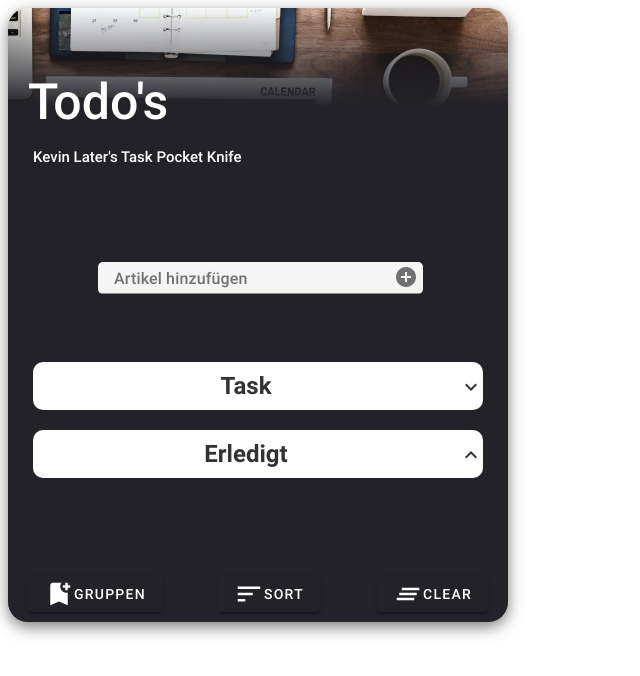
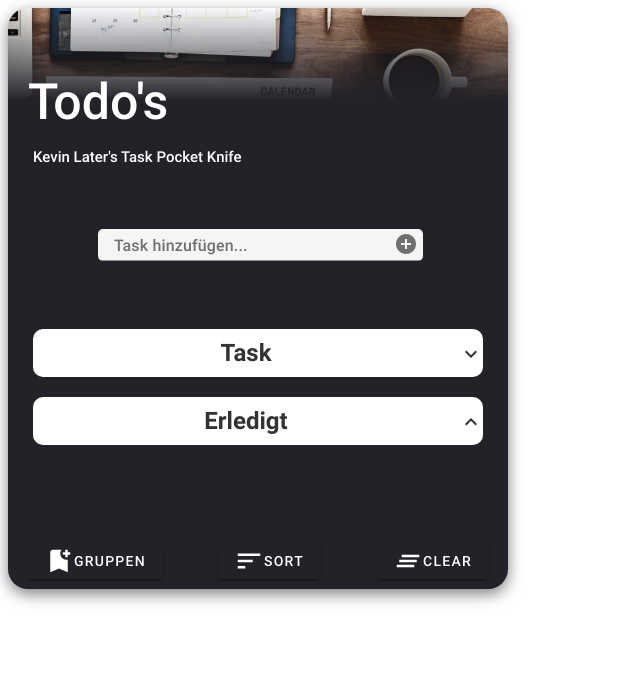
Before and after one commit to laterkevin/List-App, a React (Create React App) app: page / in a window 1280 px wide. Shown: the top 676 px of the page, without its empty margins (0-640 px from the left). Built offline with nearby package versions, Linux system fonts and the light colour scheme.

Commit message:
Documentation added!

```diff
--- a/index.html
+++ b/index.html
@@ -10,7 +10,7 @@
 <body>
 
 <header>
-    <h1>MPP</h1>
+    <h1>KTPK</h1>
     <nav>
         <input type="text" placeholder="Artikel hinzufügen">
         <button class="material-icons" style="vertical-align: bottom">add_circle</button>
--- a/public/css/styles.css
+++ b/public/css/styles.css
@@ -110,7 +110,9 @@ dd label input[type="checkbox"] {
 }
 
 dd input[type="search"] {
-    margin-left: 1.5rem;
+    margin-top: 0.4rem;
+    width: 380px;
+    margin-right: 10px;
 }
 
 .mdc-text-field {
@@ -198,3 +200,7 @@ main {
     text-shadow: #222228;
     padding-left: 5px;
 }
+
+h3 {
+    padding-top: 10px;
+}
--- a/src/App.js
+++ b/src/App.js
@@ -6,7 +6,7 @@ import SortierDialog from "./components/SortierDialog";
 
 /**
  * @version 1.0
- * @author Alfred Walther <alfred.walther@syntax-institut.de>
+ * @author Kevin Later <info@kevinlater.com>
  * @description Diese App ist eine Einkaufsliste mit React.js und separatem Model, welche Offline verwendet werden kann
  * @license Gnu Public Lesser License 3.0
  *
@@ -39,18 +39,21 @@ class App extends React.Component {
     })
   }
 
+  /** klappt Kategorie einkaufen aus oder zu */
   einkaufenAufZuKlappen() {
     const neuerZustand = !this.state.einkaufenAufgeklappt
     localStorage.setItem("einkaufenAufgeklappt", neuerZustand)
     this.setState({einkaufenAufgeklappt: neuerZustand})
   }
 
+  /** klappt Kategorie erledigt aus oder zu */
   erledigtAufZuKlappen() {
     const neuerZustand = !this.state.erledigtAufgeklappt
     localStorage.setItem("erledigtAufgeklappt", neuerZustand)
     this.setState({erledigtAufgeklappt: neuerZustand})
   }
 
+  /** Löscht den Local Storage */
   lsLoeschen() {
     if (confirm("Wollen Sie wirklich alles löschen?!")) {
       localStorage.clear()
@@ -68,6 +71,7 @@ class App extends React.Component {
     this.setState(this.state)
   }
 
+  /** Fügt einen Artikel hinzu */
   artikelHinzufuegen() {
     const eingabe = document.getElementById("artikelEingabe")
     const artikelName = eingabe.value.trim()
@@ -79,12 +83,21 @@ class App extends React.Component {
     eingabe.focus()
   }
 
+  /**
+   * Markiert die aktive Gruppe farbig und fügt nur in der aktiven Gruppe artikel hinzu
+   * @param {gruppe} gruppe - Die aktuelle Gruppe wird als aktive Gruppe gesetzt
+   * */
   setAktiveGruppe(gruppe) {
     Modell.aktiveGruppe = gruppe
     Modell.informieren("[App] Gruppe \"" + gruppe.name + "\" ist nun aktiv")
     this.setState({aktiveGruppe: Modell.aktiveGruppe})
   }
 
+  /**
+   * Schließt den Sortier Dialog
+   * @param {reihenfolge} reihenfolge - Eigene Reihenfolge
+   * @param {sortieren}  sortieren - aufsteigend, absteigend
+   */
   closeSortierDialog = (reihenfolge, sortieren) => {
     if (sortieren) {
       Modell.sortieren(reihenfolge)
@@ -138,15 +151,15 @@ class App extends React.Component {
       <div id="container">
         <header>
           <div className="wrap">
-            <span className="title" onClick="location='http://thepeople.com.au'">Todo's</span>
-            <p><span className="subtitle" onClick="location='http://thepeople.com.au'">Kevin Later's Task Pocket Knife</span></p>
+            <span className="title">Todo's</span>
+            <p><span className="subtitle">Kevin Later's Task Pocket Knife</span></p>
           </div>
-          <h1></h1>
+          <h3></h3>
           <label
             className="mdc-text-field mdc-text-field--filled mdc-text-field--with-trailing-icon mdc-text-field--no-label">
             <span className="mdc-text-field__ripple"></span>
             <input className="mdc-text-field__input" type="search"
-                   id="artikelEingabe" placeholder="Artikel hinzufügen"
+                   id="artikelEingabe" placeholder="Task hinzufügen..."
                    onKeyPress={e => (e.key == 'Enter') ? this.artikelHinzufuegen() : ''}/>
             <span className="mdc-line-ripple"></span>
             <i className="material-icons mdc-text-field__icon mdc-text-field__icon--trailing"
--- a/src/components/ArtikelTag.js
+++ b/src/components/ArtikelTag.js
@@ -38,7 +38,7 @@ class ArtikelTag extends React.Component {
       artikelName = <s>{artikel.name}</s>
     }
 
-    // erlaubt das abhaken und reaktivieren
+    /** erlaubt das abhaken und reaktivieren*/
     const viewTemplate = (
       <dd>
         <label>
@@ -55,7 +55,7 @@ class ArtikelTag extends React.Component {
            onClick={this.props.deleteHandler}>delete</i></dd>
     )
 
-    // erlaubt das Ändern des Namens
+    /** erlaubt das Ändern des Namens*/
     let editTemplate = (
       <dd>
         <input type="search" value={this.state.newName} autoFocus={true}
--- a/src/components/GruppeBearbeitenTag.js
+++ b/src/components/GruppeBearbeitenTag.js
@@ -15,6 +15,11 @@ class GruppeBearbeitenTag extends React.Component {
     this.setState({newName: gruppenName})
   }
 
+  /**
+   * Benennt eine Gruppe um
+   * * @param {gruppe} gruppe - Benennt eine Gruppe um
+   * @param {event} event - vom User ausgelöstes Event
+   */
   gruppeUmbenennen(gruppe, event) {
     if (event && event.key != "Enter") return
     Modell.gruppeUmbenennen(gruppe.name, this.state.newName)
--- a/src/components/GruppenDialog.js
+++ b/src/components/GruppenDialog.js
@@ -10,6 +10,7 @@ class GruppenDialog extends React.Component {
     }
   }
 
+  /** fügt eine Gruppe hinzu */
   gruppeHinzufuegen() {
     let eingabe = document.getElementById("eingabe")
     let gruppenName = eingabe.value.trim()
@@ -21,6 +22,10 @@ class GruppenDialog extends React.Component {
     eingabe.focus()
   }
 
+  /**
+   * Entfernt ausgewählte Gruppe
+   * @param name - entfernt Gruppen Name
+   */
   gruppeEntfernen(name) {
     Modell.gruppeEntfernen(name)
     this.setState({gruppenListe: Modell.gruppenListe})
--- a/src/components/SortierDialog.js
+++ b/src/components/SortierDialog.js
@@ -9,6 +9,10 @@ class SortierDialog extends React.Component {
     }
   }
 
+  /**
+   * rerendert die Sortierung
+   * @param {event}  von User ausgelöstes Event
+   */
   handleChange(event) {
     this.setState({sortierung: event.target.value})
   }
```
Also changed, not shown: src/components/GruppenTag.js (+7 -0 lines).
